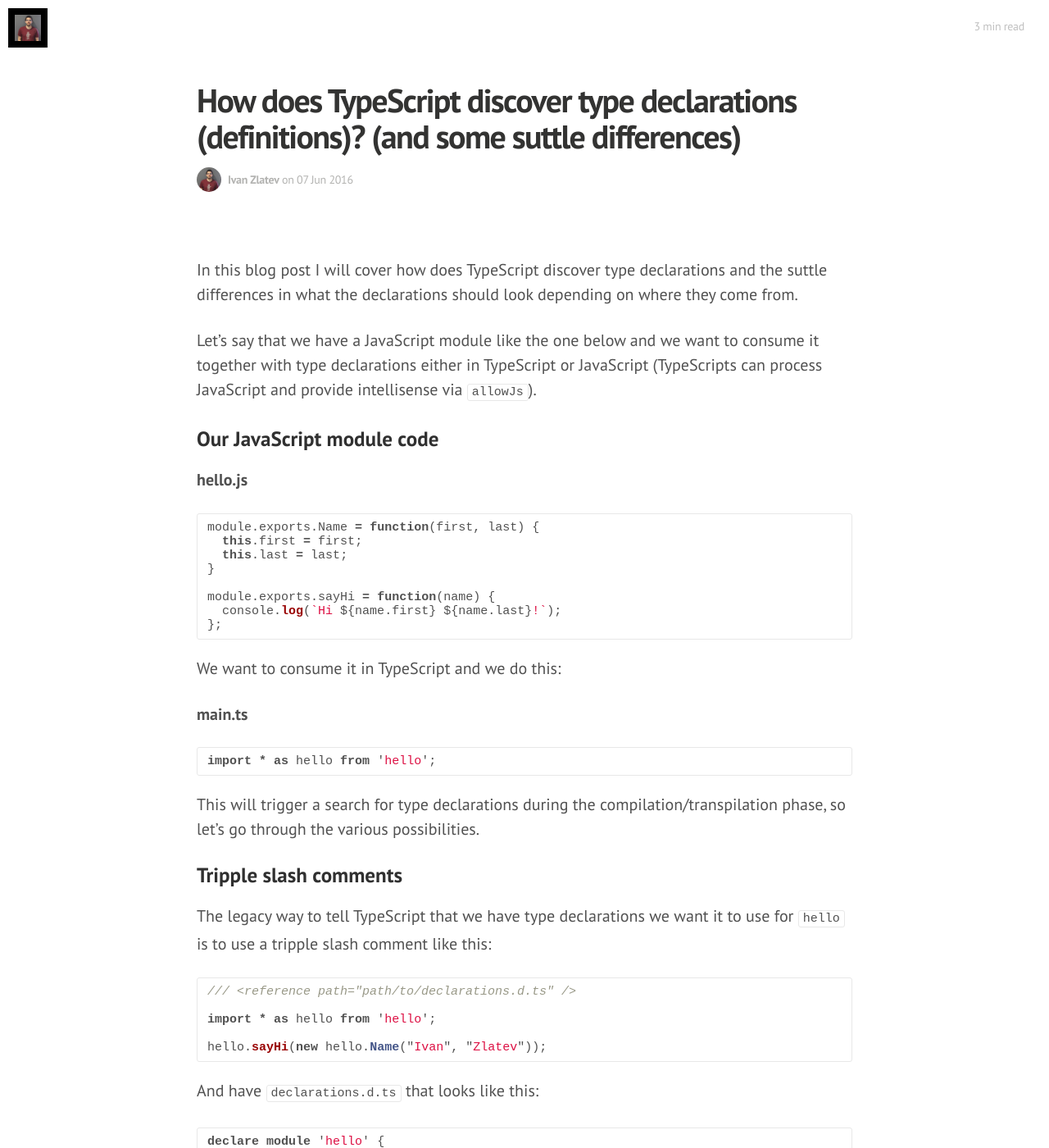
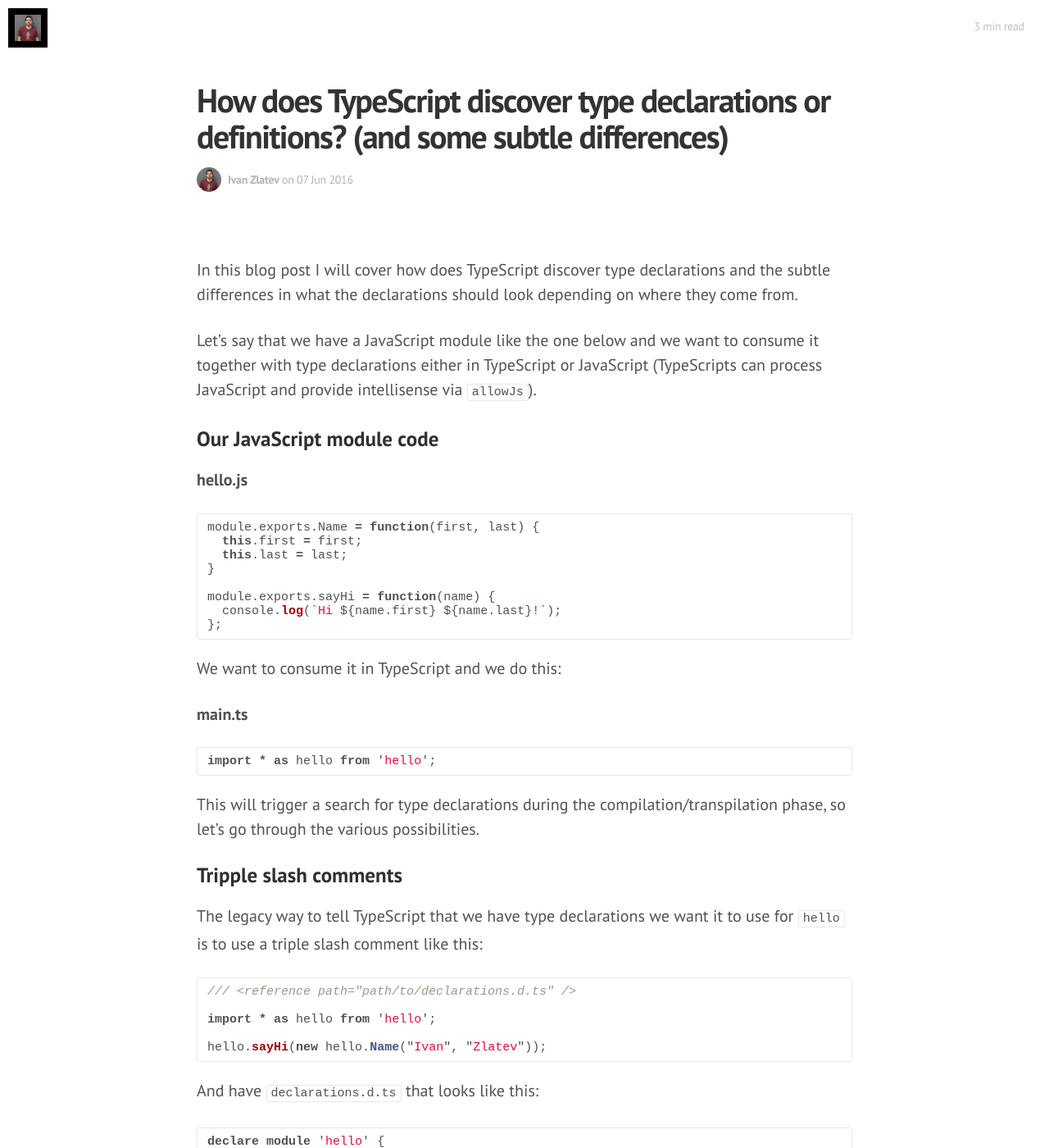
Before and after one commit to ivanz/ivanz.github.io, a Jekyll site: the page built from _posts/2016-06-07-how-does-typescript-discover-type-declarations-definitions.md, in a window 1280 px wide and 1400 px high. Shown: the whole window at 82% size. Built offline with Jekyll 4.4.1, drawn with Linux system fonts in a browser that asks for light colours; nearby versions of some CDN libraries; some web fonts are replaced; comment, search, counter and statistics services are not loaded; some of the changed text lies outside the part shown.

Commit message:
Fixed typos.

````diff
--- a/_posts/2016-06-07-how-does-typescript-discover-type-declarations-definitions.md
+++ b/_posts/2016-06-07-how-does-typescript-discover-type-declarations-definitions.md
@@ -1,12 +1,12 @@
 ---
-title: "How does TypeScript discover type declarations (definitions)? (and some suttle differences)"
+title: "How does TypeScript discover type declarations or definitions? (and some subtle differences)"
 author: Ivan Zlatev
 layout: post
 categories:
   - Coding
 ---
 
-In this blog post I will cover how does TypeScript discover type declarations and the suttle differences in what the declarations should look depending on where they come from.
+In this blog post I will cover how does TypeScript discover type declarations and the subtle differences in what the declarations should look depending on where they come from.
 
 
 Let's say that we have a JavaScript module like the one below and we want to consume it together with type declarations either in TypeScript or JavaScript (TypeScripts can process JavaScript and provide intellisense via `allowJs`).
@@ -37,7 +37,7 @@ This will trigger a search for type declarations during the compilation/transpil
 
 ## Tripple slash comments
 
-The legacy way to tell TypeScript that we have type declarations we want it to use for `hello` is to use a tripple slash comment like this:
+The legacy way to tell TypeScript that we have type declarations we want it to use for `hello` is to use a triple slash comment like this:
 
 ```typescript
 /// <reference path="path/to/declarations.d.ts" />
@@ -75,7 +75,7 @@ The `tsconfig.json` file defines the TypeScript project/workspace when `tsc --pr
 * (default) Include all `*.ts` (so also `*.d.ts`) files recursively. Files/paths can optionally be excluded using `exclude: [ "path1", "path2" ]`
 * Explicitly include a specific set of files for processing using `include: [ "path1", "path2" ]`
 
-What this means for us is that as long as the our type declarations files are included (implicilty or explicitly) in the `tsconfig.json` **we don't need to use tripple slash comments** to reference them, because they will already be part of the project/workspace.
+What this means for us is that as long as the our type declarations files are included (implicitly or explicitly) in the `tsconfig.json` **we don't need to use triple slash comments** to reference them, because they will already be part of the project/workspace.
 
 A typical `tsconfig.json` can look like this.
 
````
